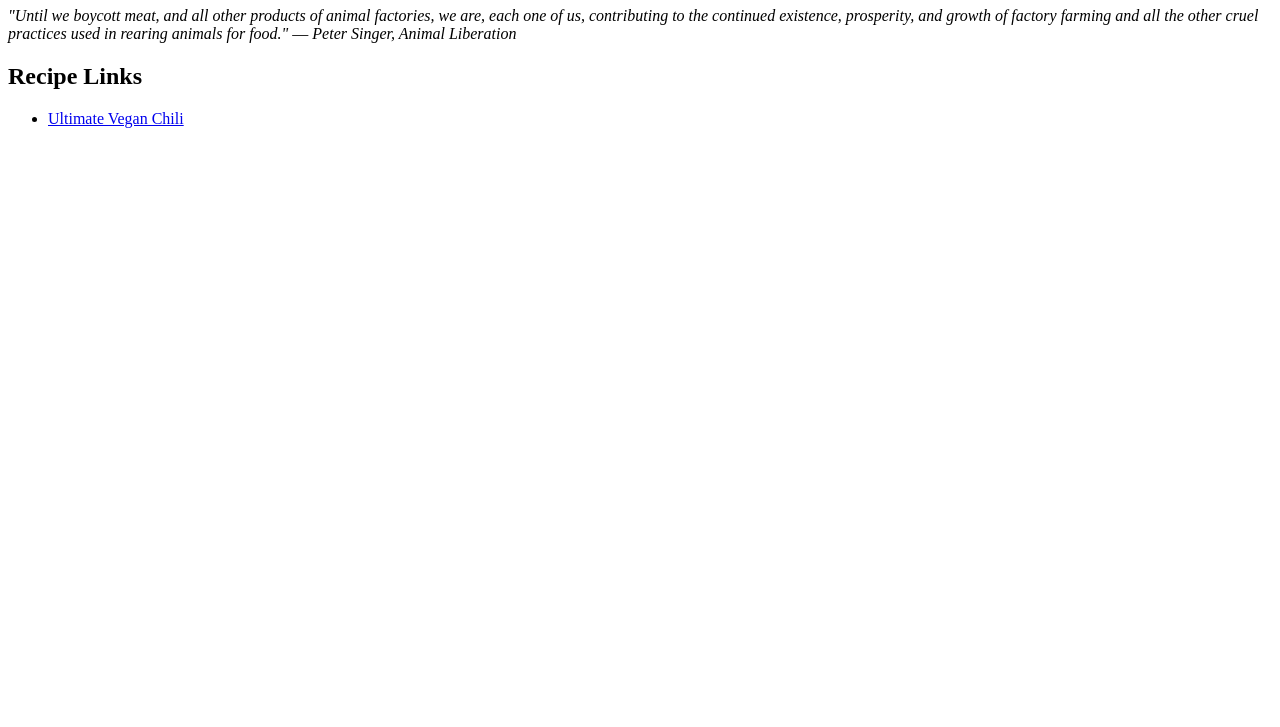
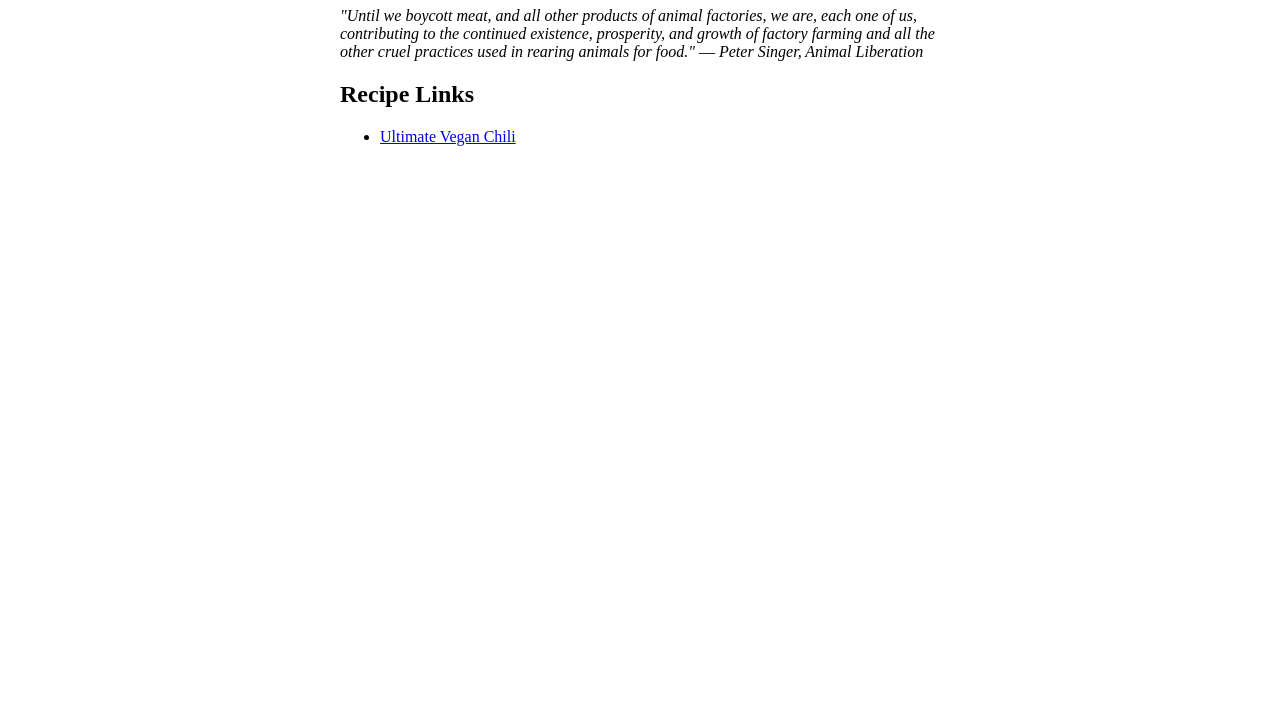
Before and after one commit to stuart-hahn/recipes, a plain HTML site: page index.html in a window 1280 px wide. Shown: the part 73-800 px from the top of the page. Drawn offline with Linux system fonts and the light colour scheme.

Commit message:
style: add minimal CSS
Content is centered with a bit of margin.

```diff
--- a/index.html
+++ b/index.html
@@ -4,13 +4,15 @@
     <meta charset="UTF-8" />
     <meta name="viewport" content="width=device-width, initial-scale=1.0" />
     <title>Vegetarian Recipes</title>
+    <link rel="stylesheet" href="styles.css" />
   </head>
   <body>
+    <main>
       <h1>Vegetarian Recipes</h1>
       <p>
         <em
-        >"Until we boycott meat, and all other products of animal factories, we
-        are, each one of us, contributing to the continued existence,
+          >"Until we boycott meat, and all other products of animal factories,
+          we are, each one of us, contributing to the continued existence,
           prosperity, and growth of factory farming and all the other cruel
           practices used in rearing animals for food." ― Peter Singer, Animal
           Liberation</em
@@ -22,5 +24,6 @@
           <a href="./recipes/ultimate-vegan-chili.html">Ultimate Vegan Chili</a>
         </li>
       </ul>
+    </main>
   </body>
 </html>
--- /dev/null
+++ b/styles.css
@@ -0,0 +1,8 @@
+body {
+  margin: 15px;
+}
+
+main {
+  max-width: 600px;
+  margin: 0 auto;
+}
```
Also changed, not shown: recipes/ultimate-vegan-chili.html (+1 -0 lines). Lines whose indentation alone changed are shown as unchanged.
